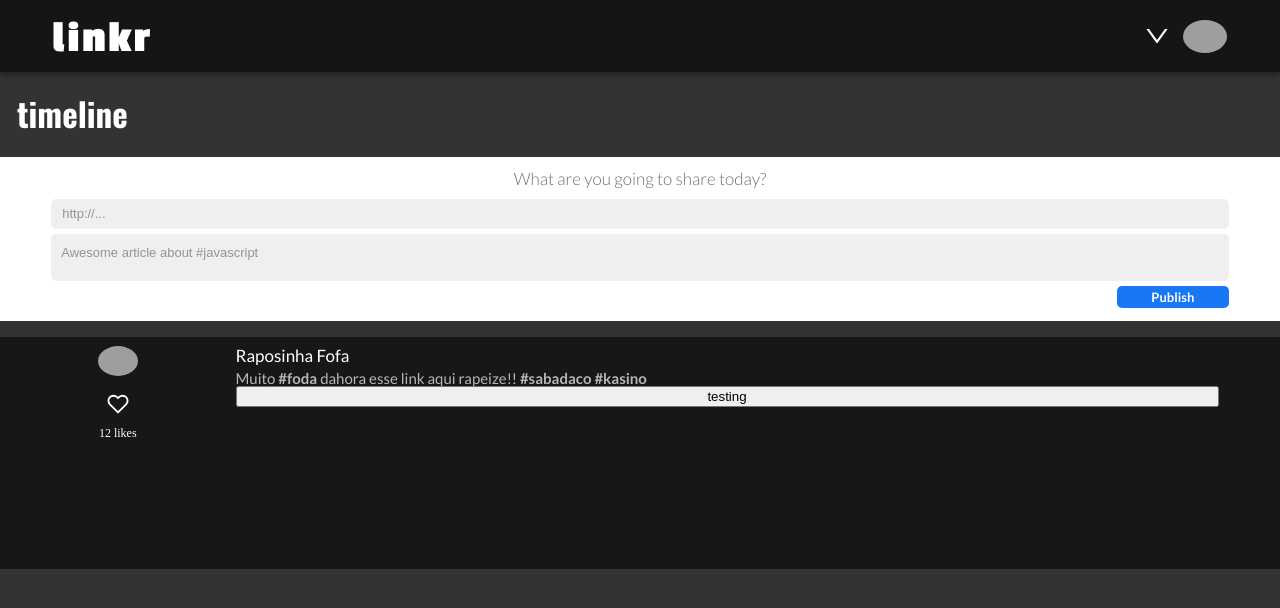
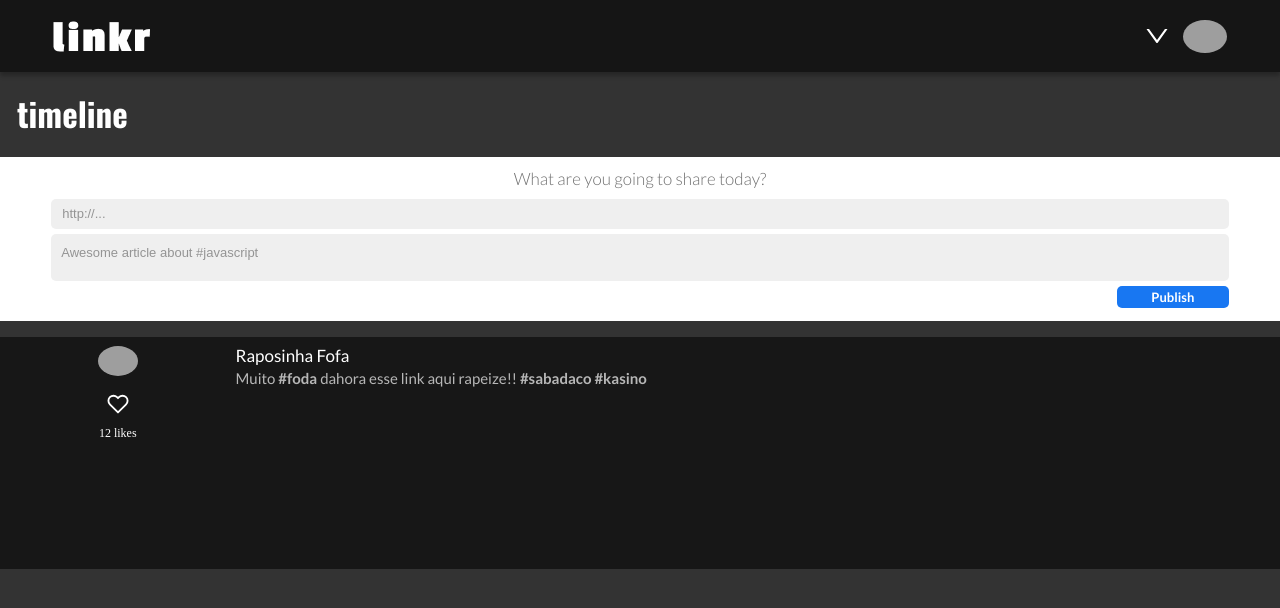
Before and after one commit to isabellexvr/projeto18-linkr-frontend, a React (Create React App) app: page / in a window 1280 px wide. Shown: the top 608 px of the page. Built offline with nearby package versions, Linux system fonts and the light colour scheme; grey boxes are pictures that could not be loaded.

Commit message:
test: metadados

```diff
--- a/package.json
+++ b/package.json
@@ -14,7 +14,6 @@
     "react-router-dom": "^6.6.1",
     "react-scripts": "5.0.1",
     "styled-components": "^5.3.6",
-    "url-metadata": "^2.5.0",
     "web-vitals": "^2.1.4"
   },
   "scripts": {
--- a/src/Components/MainPage/Post.js
+++ b/src/Components/MainPage/Post.js
@@ -1,6 +1,5 @@
 import styled from "styled-components";
 import { FiHeart } from "react-icons/fi";
-import urlMetadata from "url-metadata";
 
 const texto = "Muito #foda dahora esse link aqui rapeize!! #sabadaco #kasino";
 
@@ -27,19 +26,6 @@ export default function Post() {
             }
           })}
         </Description>
-        <button
-          onClick={() => {
-            urlMetadata("https://youtube.com/")
-              .then((a) => {
-                console.log(a);
-              })
-              .catch((e) => {
-                console.log(e);
-              });
-          }}
-        >
-          testing
-        </button>
         <LinkStyle></LinkStyle>
       </RightContainer>
     </PostStyle>
--- a/src/Components/MainPage/PostForm.js
+++ b/src/Components/MainPage/PostForm.js
@@ -9,7 +9,7 @@ export default function PostForm({ handleForm }) {
           onChange={handleForm}
           placeholder="http://..."
           name="url"
-          type="text"
+          type="url"
         />
         <DescriptionInput
           onChange={handleForm}
--- a/src/Pages/MainPage.js
+++ b/src/Pages/MainPage.js
@@ -9,6 +9,7 @@ export default function MainPage() {
 
   function handleForm({ target: { value, name } }) {
     setForm({ ...form, [name]: value });
+    console.log(form)
   }
 
   return (
```
Also changed, not shown: 1 other file (tests, documents, lock files or other folders).
